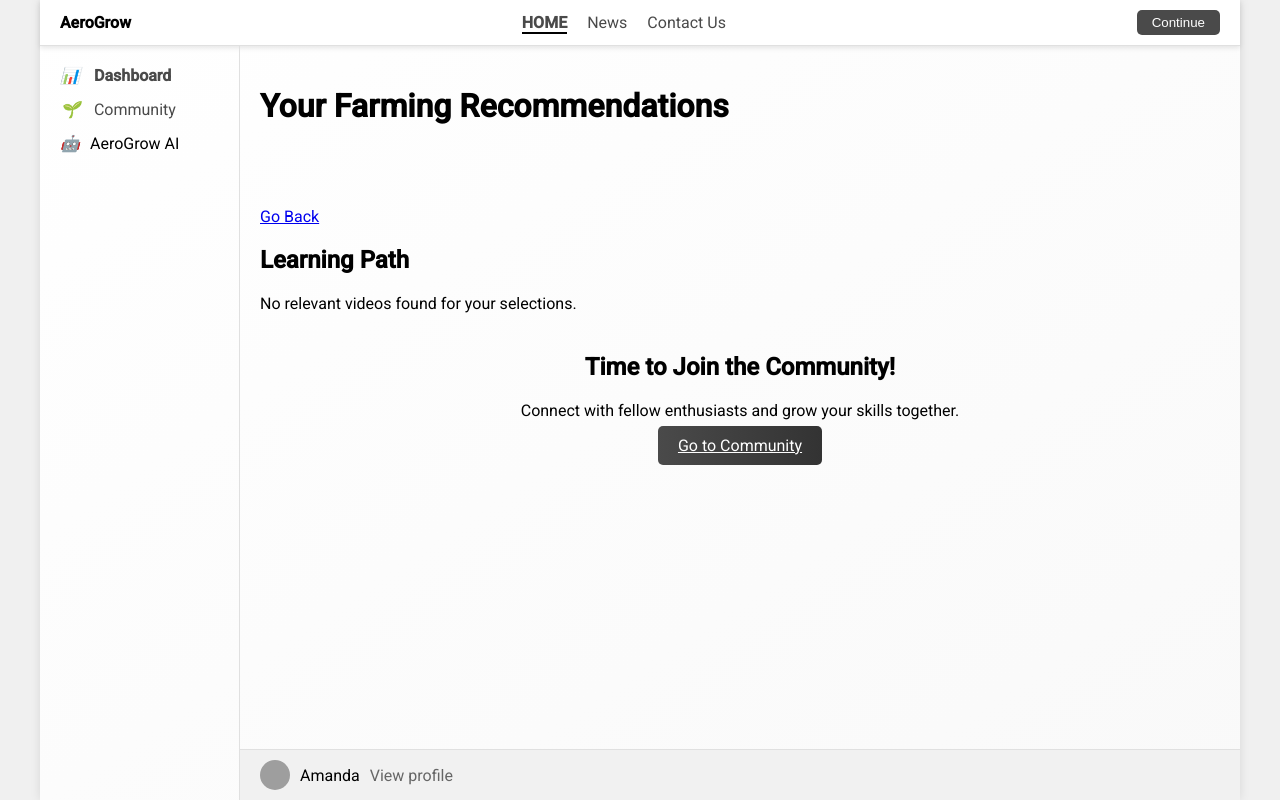
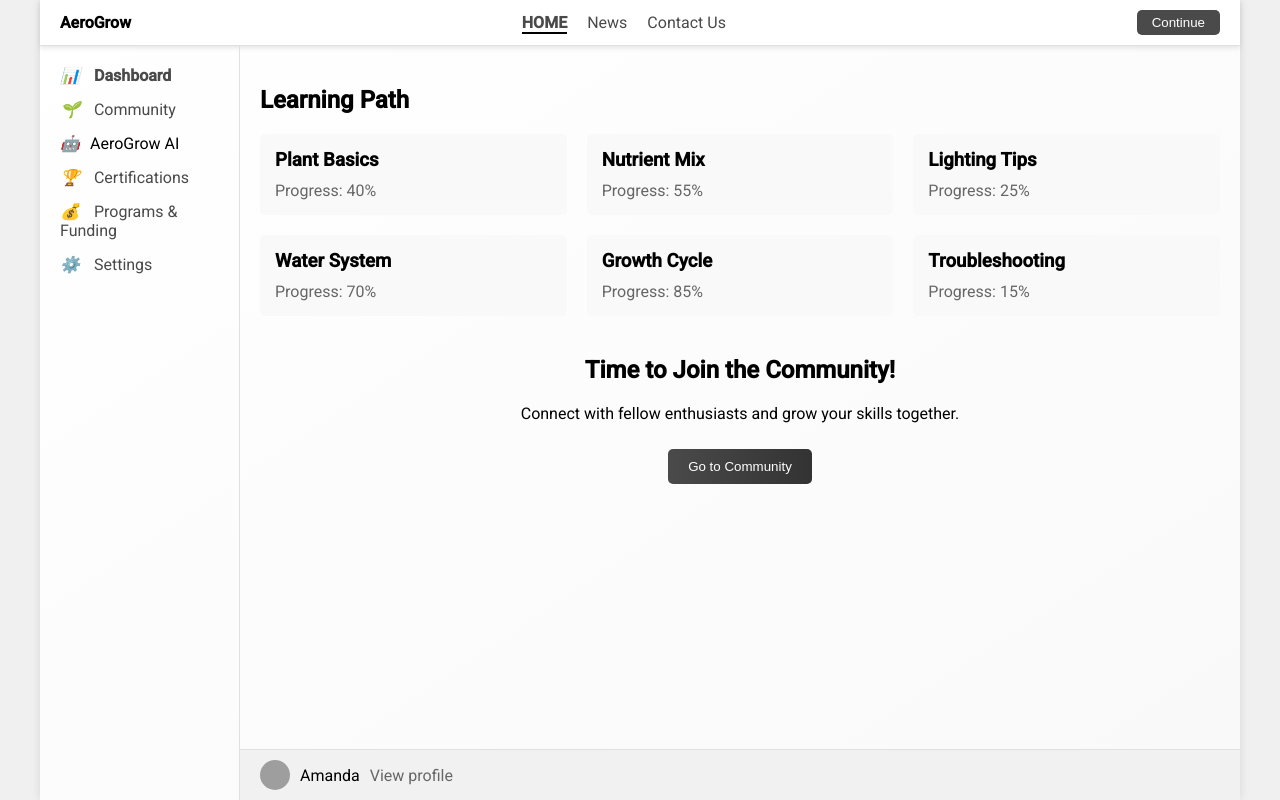
Before and after one commit to jj-amogelang/AeroGrow, a Flask app: template templates/dashboard.html in a window 1280 px wide. Run offline with Flask 3, Linux system fonts and the light colour scheme; the template is opened without the code that fills it, so the values that code supplies are empty; grey boxes are pictures that could not be loaded.

Commit message:
Fixed Dashboard

```diff
--- a/templates/dashboard.html
+++ b/templates/dashboard.html
@@ -20,46 +20,49 @@
         </nav>
         <aside>
             <ul>
-                <li class="active"><a href="{{ url_for('recommendations') }}"><i class="icon">📊</i> Dashboard</a></li>
+                <li class="active"><a href="{{ url_for('home') }}"><i class="icon">📊</i> Dashboard</a></li>
                 <li><a href="{{ url_for('community') }}"><i class="icon">🌱</i> Community</a></li>
                 <li><i class="icon">🤖</i> AeroGrow AI</li>
+                <li><a href="#"><i class="icon">🏆</i> Certifications</a></li>
+                <li><a href="#"><i class="icon">💰</i> Programs & Funding</a></li>
+                <li><a href="#"><i class="icon">⚙️</i> Settings</a></li>
             </ul>
         </aside>
 
         <main>
-            <h1>Your Farming Recommendations</h1>
-            <div class="recommendations-container">
-                {% for recommendation in recommendations %}
-                    <div class="recommendation-card">
-                        <h3>Recommendation {{ loop.index }}</h3>
-                        <p>{{ recommendation }}</p>
-                    </div>
-                {% endfor %}
-            </div>
-            <a href="{{ url_for('home') }}" class="main-button">Go Back</a>
-
             <h2>Learning Path</h2>
-            <div class="learning-path">
-                {% if recommendations %}
-                    <h3>Relevant Videos</h3>
-                    <div class="video-container">
-                        {% for video in recommendations %}
-                            <div class="video-card">
-                                <iframe width="560" height="315" src="{{ video }}" frameborder="0" allowfullscreen></iframe>
-                            </div>
-                        {% endfor %}
-                    </div>
-                {% else %}
-                    <p>No relevant videos found for your selections.</p>
-                {% endif %}
+            <div class="learning-grid">
+                <div class="learning-item">
+                    <h3>Plant Basics</h3>
+                    <p>Progress: 40%</p>
+                </div>
+                <div class="learning-item">
+                    <h3>Nutrient Mix</h3>
+                    <p>Progress: 55%</p>
+                </div>
+                <div class="learning-item">
+                    <h3>Lighting Tips</h3>
+                    <p>Progress: 25%</p>
+                </div>
+                <div class="learning-item">
+                    <h3>Water System</h3>
+                    <p>Progress: 70%</p>
+                </div>
+                <div class="learning-item">
+                    <h3>Growth Cycle</h3>
+                    <p>Progress: 85%</p>
+                </div>
+                <div class="learning-item">
+                    <h3>Troubleshooting</h3>
+                    <p>Progress: 15%</p>
+                </div>
             </div>
             <div class="community-cta">
                 <h2>Time to Join the Community!</h2>
                 <p>Connect with fellow enthusiasts and grow your skills together.</p>
-                <a href="{{ url_for('community') }}" class="community-btn">Go to Community</a>
+                <button class="community-btn">Go to Community</button>
             </div>
         </main>
-
         <footer>
             <div class="user-profile">
                 <img src="{{ url_for('static', filename='images/avatar.png') }}" alt="User Avatar">
@@ -69,4 +72,3 @@
         </footer>
     </div>
 </body>
-</html>
```
